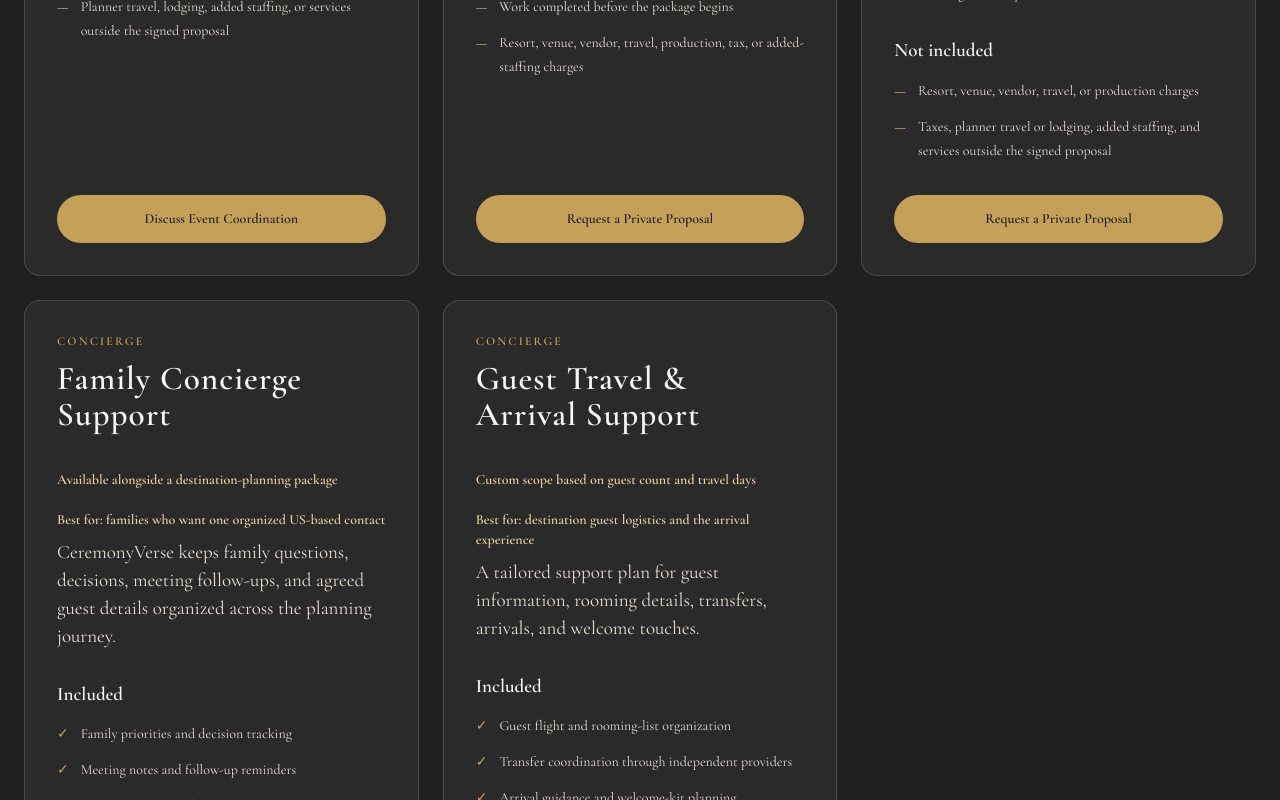
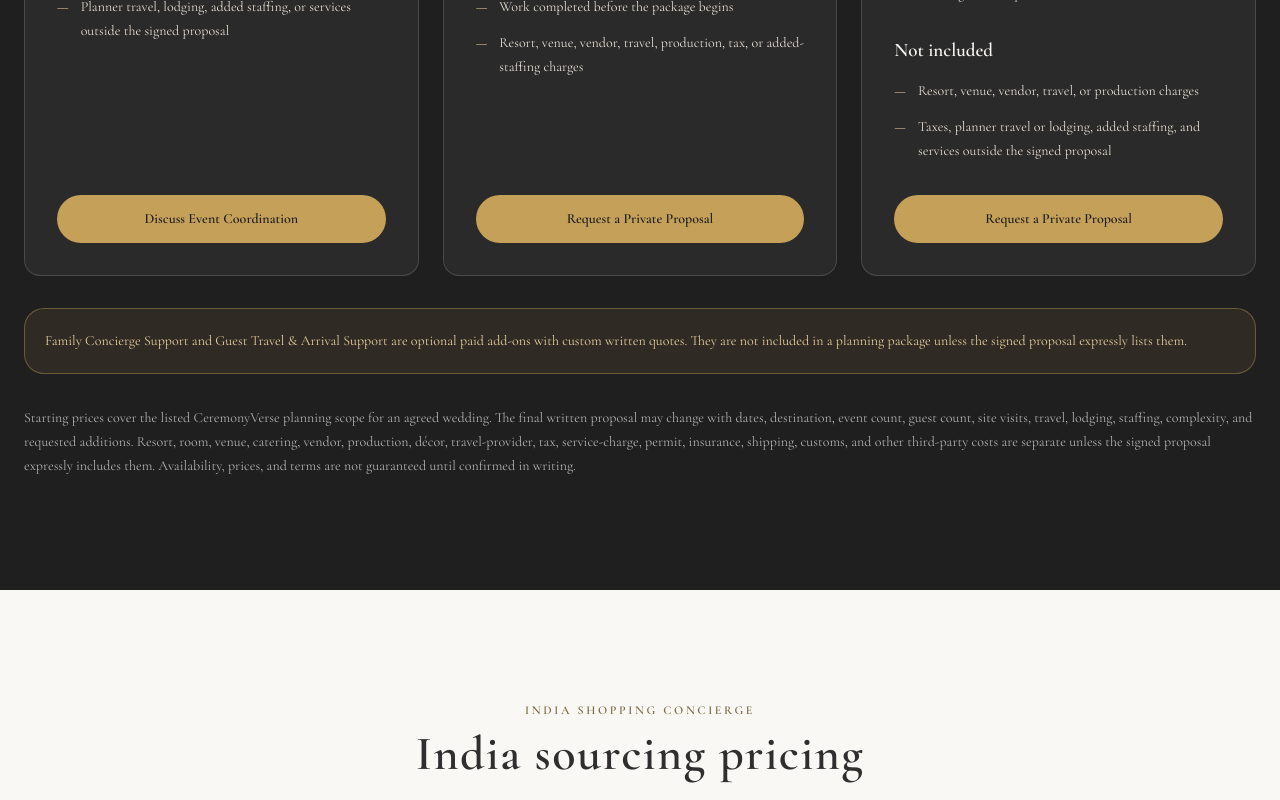
Before and after one commit to leylabernie/v0-ceremony-verse-wedding-concierge, a Next.js app: page /pricing in a window 1280 px wide. Shown: the part 2378-3178 px from the top of the page. Built offline with nearby package versions, Linux system fonts and the light colour scheme.

Commit message:
Clarify paid concierge add-ons

```diff
--- a/app/pricing/page.tsx
+++ b/app/pricing/page.tsx
@@ -195,7 +195,7 @@ export default function PricingPage() {
           </article>
 
           <div className="grid gap-6 md:grid-cols-2 xl:grid-cols-3">
-            {mexicoPackages.map((tier) => (
+            {mexicoPackages.filter((tier) => typeof tier.numericPrice === "number").map((tier) => (
               <article key={tier.name} className="flex flex-col rounded-2xl border border-white/15 bg-white/5 p-8 text-white">
                 <p className="mb-3 text-xs font-semibold uppercase tracking-[0.18em] !text-[#c5a059]">{tier.category}</p>
                 <h3 className="cv-package-title !text-[#f8f6f2]">{tier.name}</h3>
@@ -221,6 +221,10 @@ export default function PricingPage() {
               </article>
             ))}
           </div>
+          <p className="mt-8 rounded-xl border border-[#c5a059]/40 bg-[#c5a059]/10 p-5 text-sm leading-6 !text-[#e8cf9d]">
+            Family Concierge Support and Guest Travel &amp; Arrival Support are optional paid add-ons with custom
+            written quotes. They are not included in a planning package unless the signed proposal expressly lists them.
+          </p>
           <p className="mt-8 text-sm leading-6 !text-white/65">{destinationPackagePricingNote}</p>
         </div>
       </section>
--- a/lib/mexico-packages.ts
+++ b/lib/mexico-packages.ts
@@ -88,7 +88,8 @@ export const mexicoPackages: MexicoPackage[] = [
   },
   {
     name: "Family Concierge Support",
-    timeline: "Available alongside a destination-planning package",
+    priceLabel: "Optional paid add-on — custom quote",
+    timeline: "Quoted separately alongside a destination-planning package",
     bestFor: "Best for: families who want one organized US-based contact",
     description:
       "CeremonyVerse keeps family questions, decisions, meeting follow-ups, and agreed guest details organized across the planning journey.",
@@ -108,7 +109,8 @@ export const mexicoPackages: MexicoPackage[] = [
   },
   {
     name: "Guest Travel & Arrival Support",
-    timeline: "Custom scope based on guest count and travel days",
+    priceLabel: "Optional paid add-on — custom quote",
+    timeline: "Quoted separately based on guest count and travel days",
     bestFor: "Best for: destination guest logistics and the arrival experience",
     description:
       "A tailored support plan for guest information, rooming details, transfers, arrivals, and welcome touches.",
```
